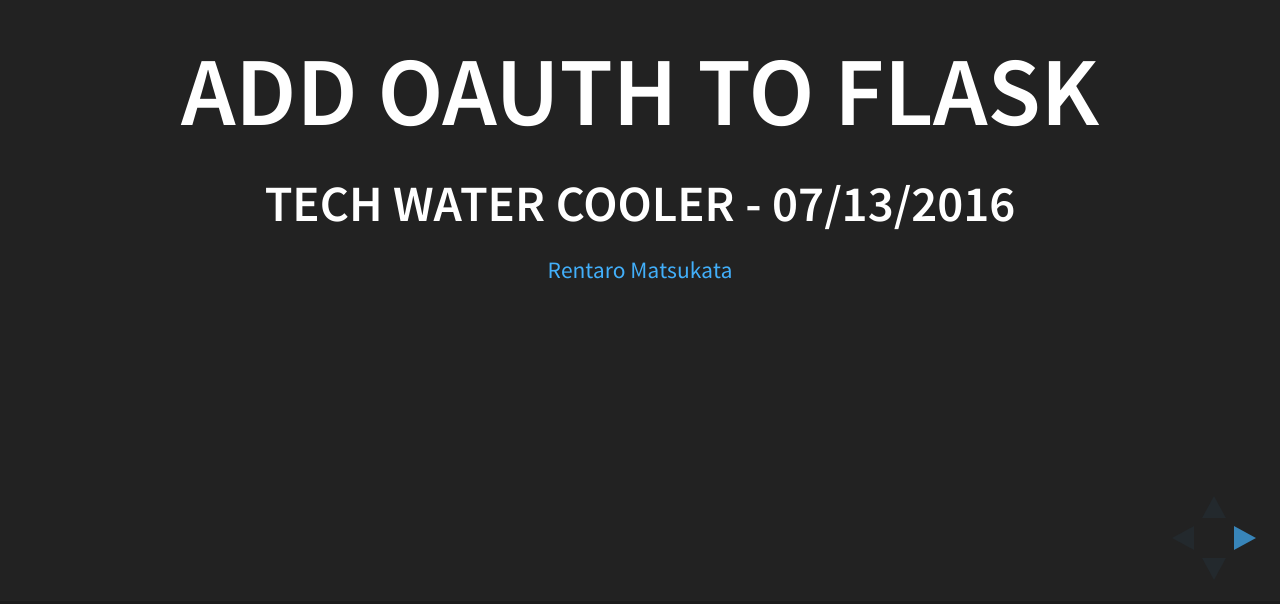
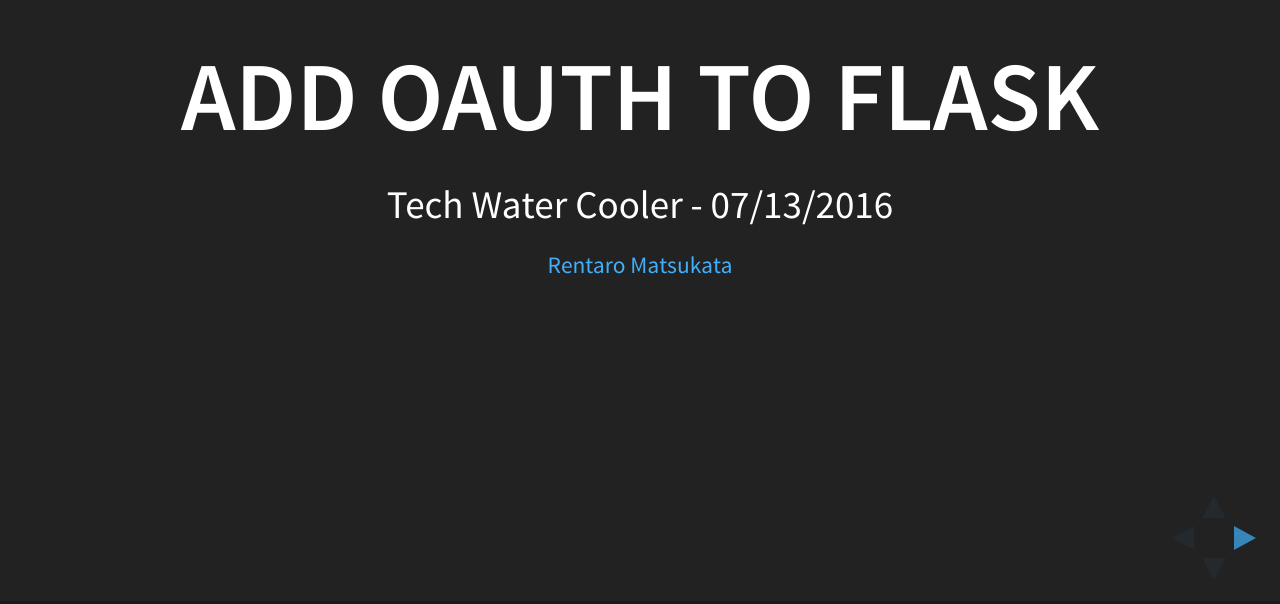
Before and after one commit to codebanana/slides-flask-with-oauth, a website: page index.html in a window 1280 px wide. Shown: the part 196-800 px from the top of the page. Drawn offline with Linux system fonts and the light colour scheme.

Commit message:
Update index.html

```diff
--- a/index.html
+++ b/index.html
@@ -42,7 +42,7 @@
 			<div class="slides">
 				<section>
 					<h1>Add Oauth to Flask</h1>
-					<h3>Tech Water Cooler - 07/13/2016</h3>
+					<p>Tech Water Cooler - 07/13/2016</p>
 					<p>
 						<small><a href="https://github.com/freefood89">Rentaro Matsukata</a></small>
 					</p>
```
